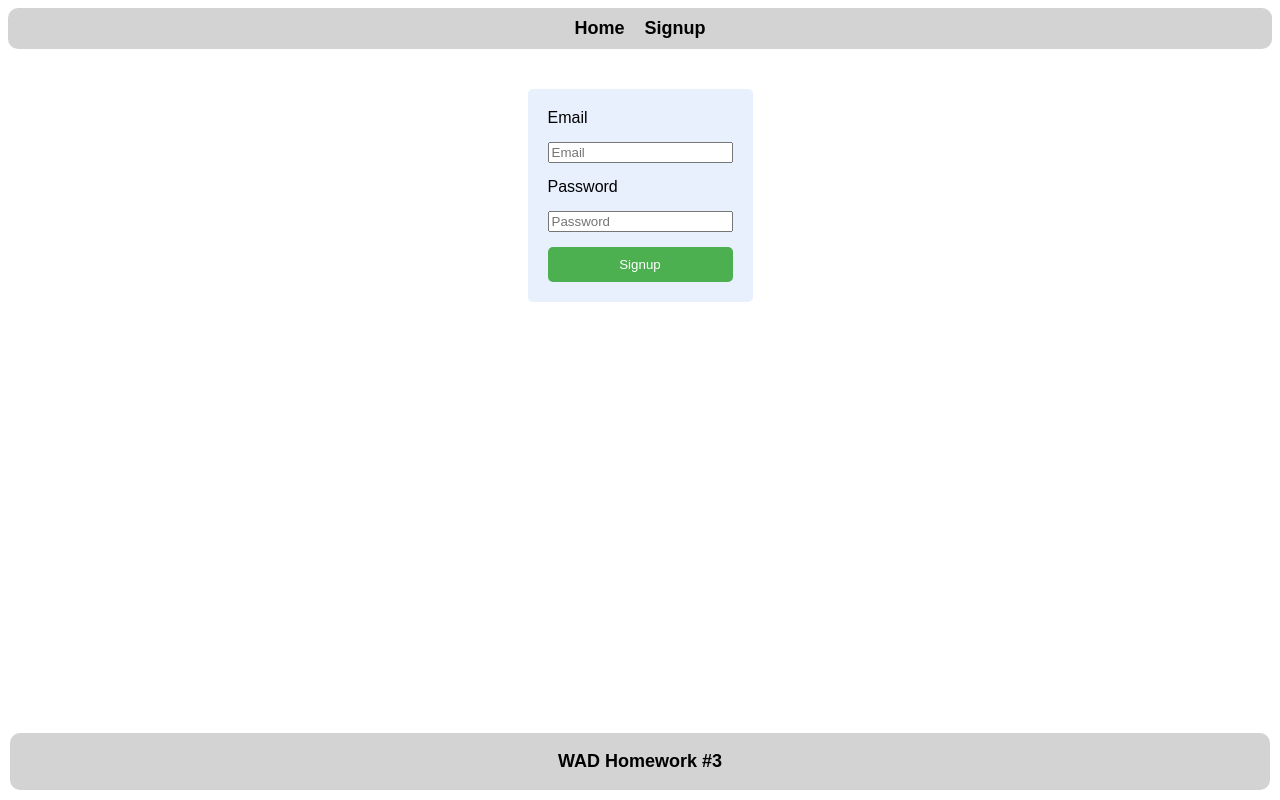
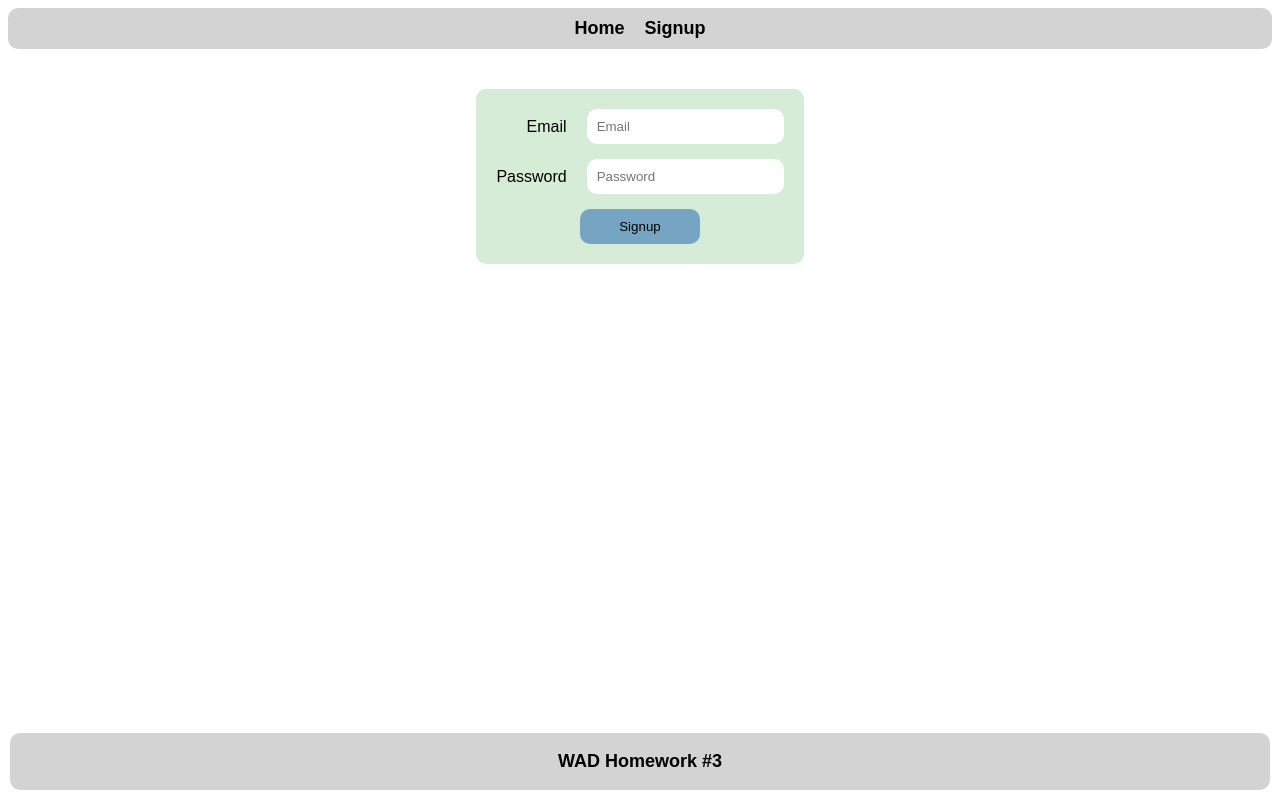
Before and after one commit to RichardR5/wad_homework3, a Vue app: page /signup in a window 1280 px wide. Built offline with nearby package versions, Linux system fonts and the light colour scheme.

Commit message:
Signup form styling

```diff
--- a/src/components/SignupForm.vue
+++ b/src/components/SignupForm.vue
@@ -1,13 +1,17 @@
 <template>
   <div class="signup-form">
     <form>
+      <div class="form-group">
         <label for="email">Email</label>
         <input type="email" id="email" placeholder="Email" />
-
+      </div>
+      <div class="form-group">
         <label for="password">Password</label>
         <input type="password" id="password" placeholder="Password" />
-
+      </div>
+      <div class="button-container">
         <button type="submit">Signup</button>
+      </div>
     </form>
   </div>
 </template>
@@ -19,26 +23,55 @@
 </script>
 
 <style scoped>
+
 .signup-form {
   padding: 20px;
-    background-color: #e8f0fe;
-    border-radius: 5px;
+  background-color: rgb(214, 236, 214);
+  border-radius: 10px;
   max-width: 300px;
   margin: 20px auto;
 }
+
 form {
   display: flex;
   flex-direction: column;
   gap: 15px;
 }
+
+.form-group {
+  display: flex;
+  align-items: center;
+  gap: 20px;
+}
+
+
+label {
+  flex-basis: 50%;
+  text-align: right;
+}
+
+input {
+  padding: 10px;
+  border-radius: 10px;
+  border: 0px;
+}
+
+.button-container {
+  display: flex;
+  justify-content: center;
+}
+
 button {
-    background-color: #4caf50;
-    color: white;
+  background-color: rgb(117, 165, 194);
+  color: black;
   padding: 10px;
   border: none;
-    border-radius: 5px;
+  border-radius: 10px;
   cursor: pointer;
+  width: 100%;
+  max-width: 120px;
 }
+
 button:hover {
   background-color: #45a049;
 }
```
Lines whose indentation alone changed are shown as unchanged.
